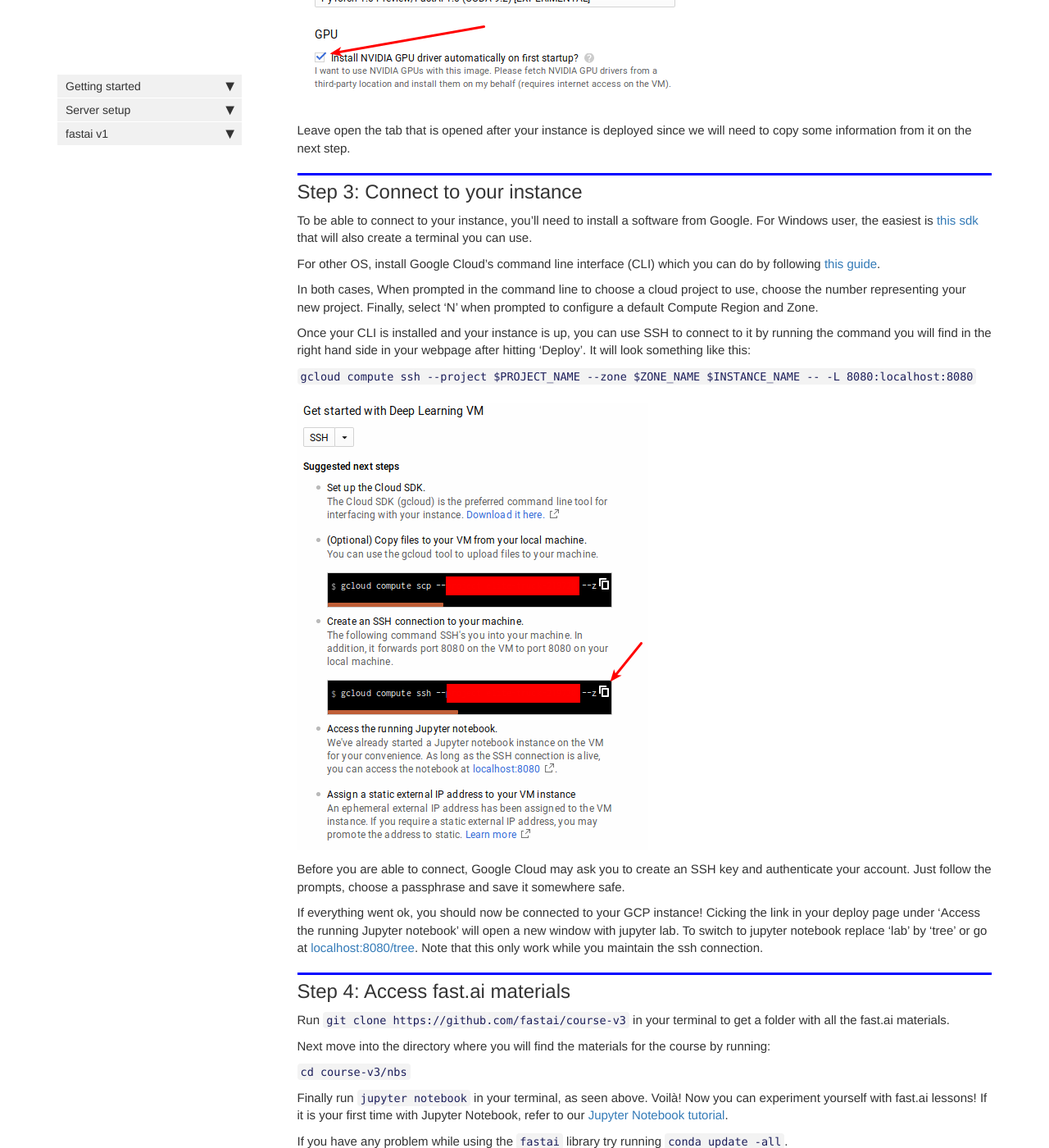
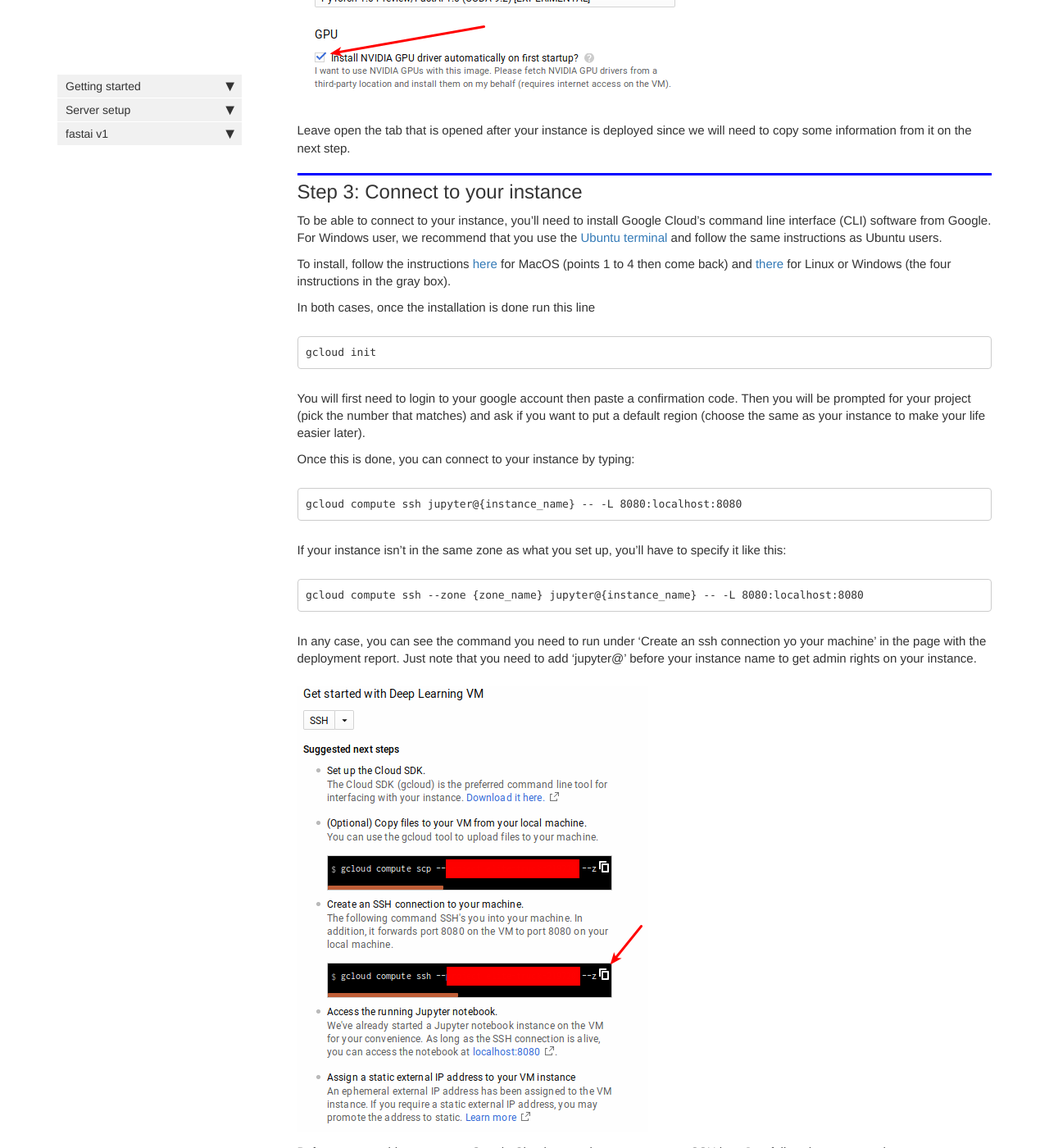
Before and after one commit to tamersalama/course-v3, a Jekyll site: the page built from docs/gcp_tutorial.md, in a window 1280 px wide and 1400 px high, scrolled down 948 px. Shown: the whole window at 82% size. Built offline with Jekyll 4.4.1, drawn with Linux system fonts in a browser that asks for light colours; nearby versions of some CDN libraries; comment, search, counter and statistics services are not loaded; some of the changed text lies outside the part shown.

Commit message:
Update tuto

````diff
--- a/docs/gcp_tutorial.md
+++ b/docs/gcp_tutorial.md
@@ -31,19 +31,31 @@
 
 ## Step 3: Connect to your instance
 
-To be able to connect to your instance, you'll need to install a software from Google. For Windows user, the easiest is [this sdk](https://cloud.google.com/sdk/docs/quickstart-windows) that will also create a terminal you can use.
+To be able to connect to your instance, you'll need to install Google Cloud's command line interface (CLI) software from Google. For Windows user, we recommend that you use the [Ubuntu terminal](terminal_tutorial) and follow the same instructions as Ubuntu users.
 
-For other OS, install Google Cloud's command line interface (CLI) which you can do by following [this guide](https://cloud.google.com/sdk/docs/#install_the_latest_cloud_tools_version_cloudsdk_current_version).
+To install, follow the instructions [here](https://cloud.google.com/sdk/docs/quickstart-macos) for MacOS (points 1 to 4 then come back) and [there](https://cloud.google.com/sdk/docs/quickstart-debian-ubuntu) for Linux or Windows (the four instructions in the gray box).
 
-In both cases, When prompted in the command line to choose a cloud project to use, choose the number representing your new project. Finally, select 'N' when prompted to configure a default Compute Region and Zone.
+In both cases, once the installation is done run this line
+```
+gcloud init
+```
+You will first need to login to your google account then paste a confirmation code. Then you will be prompted for your project (pick the number that matches) and ask if you want to put a default region (choose the same as your instance to make your life easier later).
 
-Once your CLI is installed and your instance is up, you can use SSH to connect to it by running the command you will find in the right hand side in your webpage after hitting 'Deploy'. It will look something like this:
+Once this is done, you can connect to your instance by typing:
+```
+gcloud compute ssh jupyter@{instance_name} -- -L 8080:localhost:8080
+```
 
-``gcloud compute ssh --project $PROJECT_NAME --zone $ZONE_NAME $INSTANCE_NAME -- -L 8080:localhost:8080``
+If your instance isn't in the same zone as what you set up, you'll have to specify it like this:
+```
+gcloud compute ssh --zone {zone_name} jupyter@{instance_name} -- -L 8080:localhost:8080
+```
+
+In any case, you can see the command you need to run under 'Create an ssh connection yo your machine' in the page with the deployment report. Just note that you need to add 'jupyter@' before your instance name to get admin rights on your instance.
 
 ![ssh](images/gcp_tutorial/ssh.png)
 
-Before you are able to connect, Google Cloud may ask you to create an SSH key and authenticate your account. Just follow the prompts, choose a passphrase and save it somewhere safe.
+Before you are able to connect, Google Cloud may ask you to create an SSH key. Just follow the prompts, choose a passphrase and save it somewhere safe.
 
 If everything went ok, you should now be connected to your GCP instance! Cicking the link in your deploy page under 'Access the running Jupyter notebook' will open a new window with jupyter lab. To switch to jupyter notebook replace 'lab' by 'tree' or go at [localhost:8080/tree](http://localhost:8080/tree). Note that this only work while you maintain the ssh connection.
 
````
